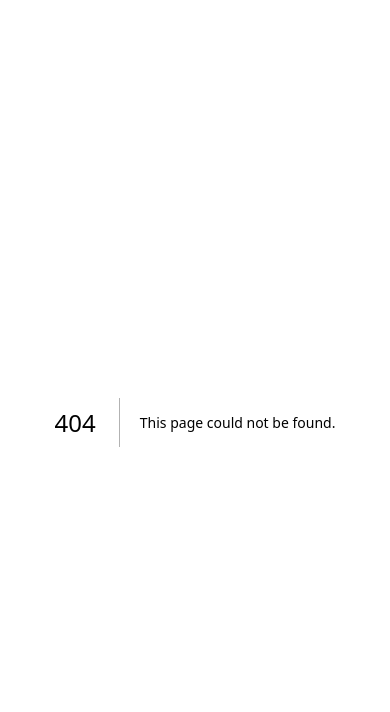
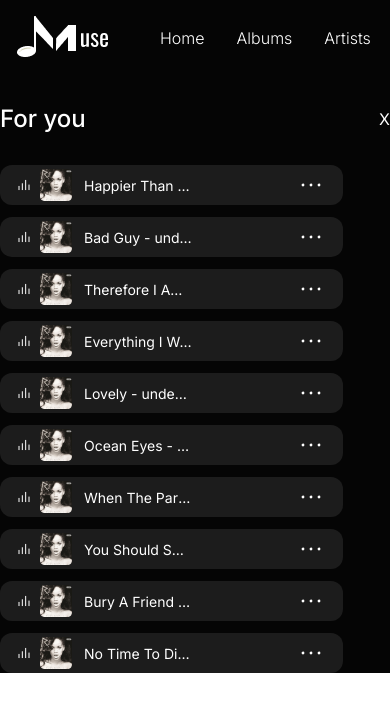
Before and after one commit to nikushabitskinashvili/muse, a Next.js app: page /foryou in a window 390 px wide. Before the commit this address had no page. Shown: the top 712 px of the page. Built offline with nearby package versions, Linux system fonts and the light colour scheme.

Commit message:
feat: foryou -responsive

```diff
--- a/app/components/PlaylistItem/PlaylistItem.tsx
+++ b/app/components/PlaylistItem/PlaylistItem.tsx
@@ -14,9 +14,6 @@ interface Props {
 
 
 export const PlaylistItem = (props: Props) => {
-    // let icon
-    // if (props.icon === "dots") icon = IconEnum.DOTS;
-    // else if (props.icon === "bin") icon = IconEnum.BIN
 
     let icon =  props.icon === "bin"? IconEnum.BIN: IconEnum.DOTS
 
--- /dev/null
+++ b/app/foryou/foryou.module.scss
@@ -0,0 +1,42 @@
+.page{
+  width: 100%;
+  background: #050505;
+  display: flex;
+  justify-content: center;
+  position: absolute;
+  top: 72px;
+  padding-top: 32px;
+}
+
+.container{
+  display: flex;
+  max-width: 1176px;
+  width: 100%;
+  flex-direction: column;
+  align-items: flex-start;
+  gap: 32px;
+}
+
+.title{
+  color: #FFF;
+  font-family: Inter;
+  font-size: 24px;
+  font-style: normal;
+  font-weight: 500;
+  line-height: normal;
+}
+
+.head{
+  display: flex;
+  width: 100%;
+  justify-content: space-between;
+  align-items: center;
+}
+
+.list{
+  display: flex;
+  width: 100%;
+  flex-direction: column;
+  align-items: flex-start;
+  gap: 12px;
+}
--- /dev/null
+++ b/app/foryou/page.tsx
@@ -0,0 +1,107 @@
+import styles from './foryou.module.scss'
+// import {XButton} from "@/app/components/XButton/XButton";
+import {PlaylistItem} from "@/app/components/PlaylistItem/PlaylistItem";
+import {IconEnum} from "@/app/components/Icon/Icon";
+import {white} from "next/dist/lib/picocolors";
+import Navbar from "@/app/components/Navbar/Navbar";
+
+const albums = [
+    {
+        id: 1,
+        title: "Happier Than Ever (Official Music Video)",
+        image: "/images/foryou.png",
+        category: "Billie Eilish",
+        price: 202,
+    },
+    {
+        id: 2,
+        title: "Bad Guy",
+        image: "/images/foryou.png",
+        category: "Billie Eilish",
+        price: 202,
+    },
+    {
+        id: 3,
+        title: "Therefore I Am",
+        image: "/images/foryou.png",
+        category: "Billie Eilish",
+        price: 202,
+    },
+    {
+        id: 4,
+        title: "Everything I Wanted",
+        image: "/images/foryou.png",
+        category: "Billie Eilish",
+        price: 202,
+    },
+    {
+        id: 5,
+        title: "Lovely",
+        image: "/images/foryou.png",
+        category: "Billie Eilish",
+        price: 202,
+    },
+    {
+        id: 6,
+        title: "Ocean Eyes",
+        image: "/images/foryou.png",
+        category: "Billie Eilish",
+        price: 202,
+    },
+    {
+        id: 7,
+        title: "When The Party's Over",
+        image: "/images/foryou.png",
+        category: "Billie Eilish",
+        price: 202,
+    },
+    {
+        id: 8,
+        title: "You Should See Me In A Crown",
+        image: "/images/foryou.png",
+        category: "Billie Eilish",
+        price: 202,
+    },
+    {
+        id: 9,
+        title: "Bury A Friend",
+        image: "/images/foryou.png",
+        category: "Billie Eilish",
+        price: 202,
+    },
+    {
+        id: 10,
+        title: "No Time To Die",
+        image: "/images/foryou.png",
+        category: "Billie Eilish",
+        price: 202,
+    },
+];
+
+
+export default function ForYou() {
+    return (
+        <>
+            <Navbar/>
+            <div className={styles.page}>
+                <div className={styles.container}>
+                    <div className={styles.head}>
+                        <span className={styles.title}>For you</span>
+                        {/*<XButton bg={false}/>*/}
+                        <span style={{color: 'white'}}>X</span>
+                    </div>
+                    <div className={styles.list}>
+                        {albums.map(album => (
+                            <PlaylistItem
+                                key={album.id}
+                                title={album.title}
+                                image={album.image}
+                                price={album.price}
+                                icon={'dots'}/>
+                        ))}
+                    </div>
+                </div>
+            </div>
+        </>
+    )
+}
```
Also changed, not shown: public/images/foryou.png (added).
